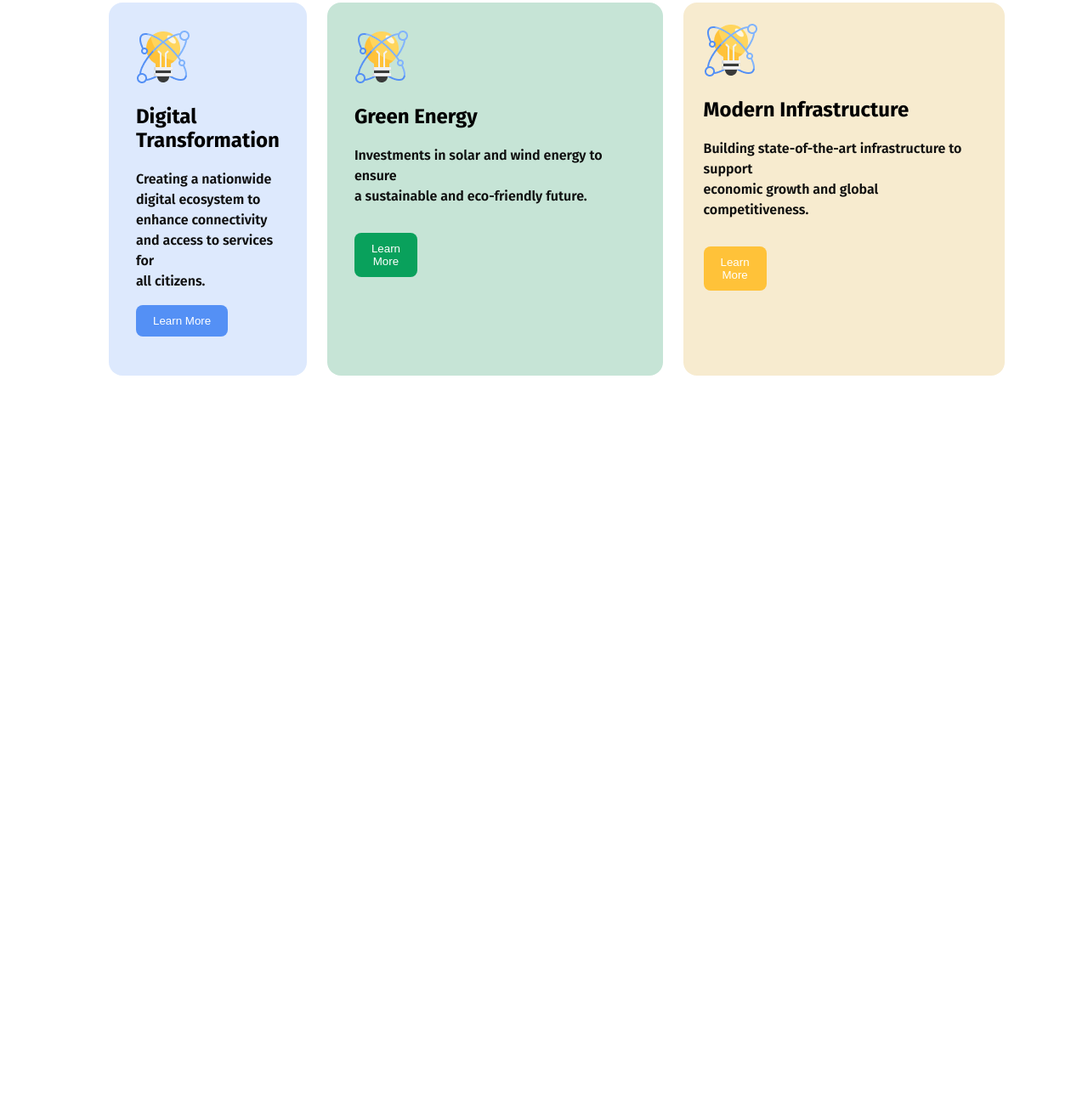
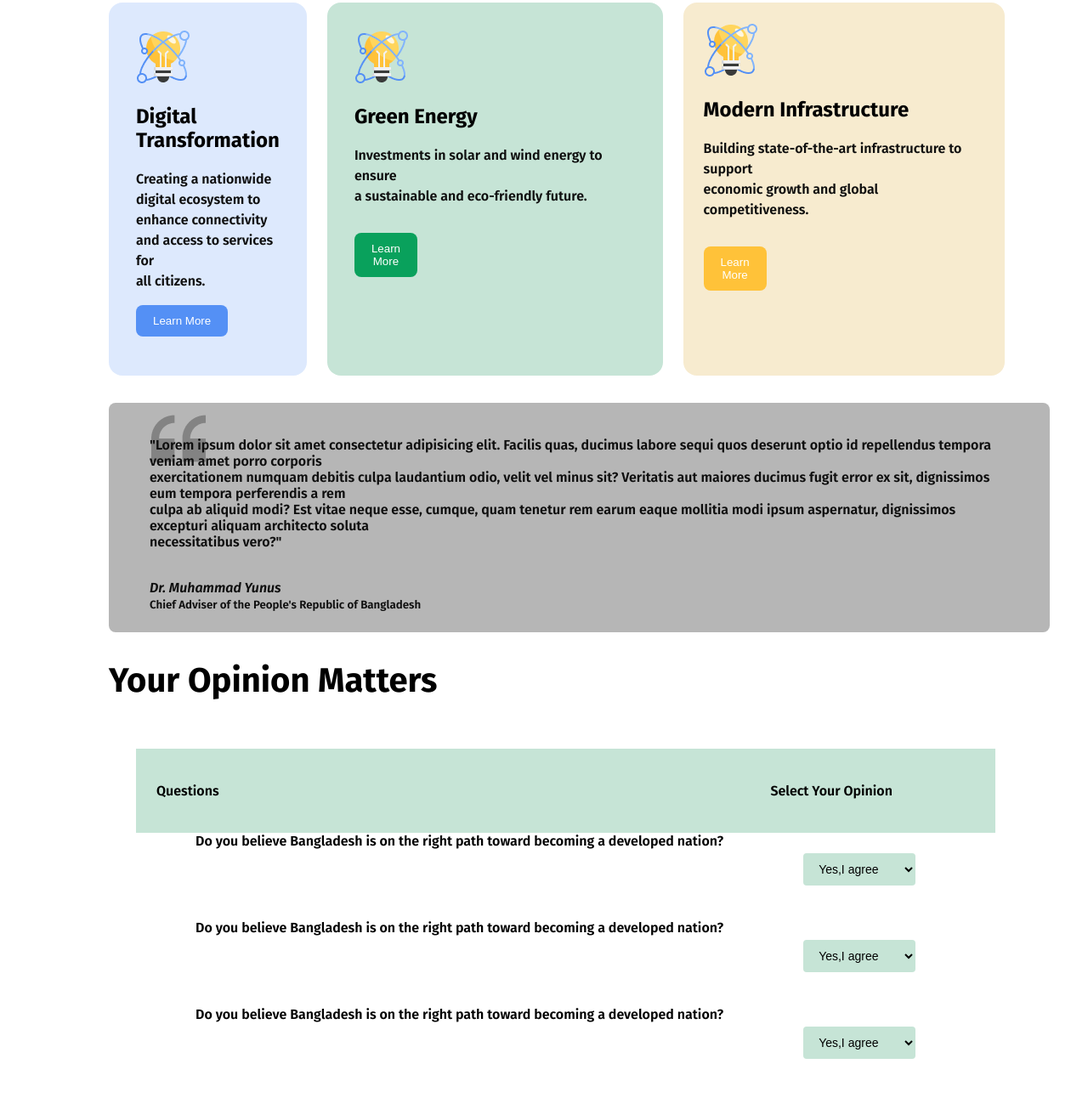
Before and after one commit to Reduani874/WebDev-portfolio, a plain HTML site: page index.html in a window 1280 px wide. Shown: the part 2329-3634 px from the top of the page at 85% size. Before the commit the page ends 2803 px from the top, so only its background shows below. Drawn offline with Linux system fonts and the light colour scheme.

Commit message:
update the code

```diff
--- a/index.html
+++ b/index.html
@@ -93,6 +93,54 @@
 </div>
 
 <div class="batch">
+<p>"Lorem ipsum dolor sit amet consectetur adipisicing elit. Facilis quas, ducimus labore sequi quos deserunt optio id repellendus tempora veniam amet porro corporis <br> exercitationem numquam debitis culpa laudantium odio, velit vel minus sit? Veritatis aut maiores ducimus fugit error ex sit, dignissimos eum tempora perferendis a rem <br> culpa ab aliquid modi? Est vitae neque esse, cumque, quam tenetur rem earum eaque mollitia modi ipsum aspernatur, dignissimos excepturi aliquam architecto soluta <br> necessitatibus vero?"</p> <br>
+<cite>Dr. Muhammad Yunus</cite> <br>
+<small>Chief Adviser of the People's Republic of Bangladesh</small>
+</div>
+<div class="opinion-box">
+     <h2>
+    Your Opinion Matters
+    </h2>
+</div>
+<div class="opinion-docs">
+    <div class="opinion-header">
+        <p>Questions</p>
+        <p>Select Your Opinion</p>
+    </div>
+    <div class="opinion-card">
+        <div class="opinion-text">
+            <p>Do you believe Bangladesh is on the right path toward becoming a developed nation?</p>
+            <div class="cont">
+                <select>
+                <option value="yes">Yes,I agree</option>
+                <option value="neutral">Neutral</option>
+                <option value="no">No,I disagree</option>
+                 </select>
+            </div>
+        </div>
+        <div class="opinion-text">
+            <p>Do you believe Bangladesh is on the right path toward becoming a developed nation?</p>
+            <div class="cont">
+                <select>
+                <option value="yes">Yes,I agree</option>
+                <option value="neutral">Neutral</option>
+                <option value="no">No,I disagree</option>
+                </select>
+           </div>
+        </div>
+        <div class="opinion-text">
+            <p>Do you believe Bangladesh is on the right path toward becoming a developed nation?</p>
+            <div class="cont">
+                <select>
+                <option value="yes">Yes,I agree</option>
+                <option value="neutral">Neutral</option>
+                <option value="no">No,I disagree</option>
+                </select>
+            </div>
+        </div>
+    </div>
+</div>
+<div>
 
 </div>
     </main>
--- a/styles/portfolio.css
+++ b/styles/portfolio.css
@@ -269,3 +269,139 @@ border: #FFC239;
     align-content: left;
     opacity: 1.0;
 }
+
+.batch
+{
+    margin-left: 120px;
+    padding: 24px 48px;
+    align-content: left;
+    opacity: 1.0;
+    border-radius: 8px;
+    border: none;
+    background-image: url("../assets/quote-bg.png");
+    background-repeat: no-repeat;
+    background-position: top left;
+    background: spacing 9px;
+    width: 80%;
+    color: #0E0E0E;
+    background-color: rgba(14, 14, 14, 0.3);
+    background-position-x: 50px;
+    background-position-y: 10px;
+
+}
+
+  .cite {
+    display: block;
+    font-weight: SemiBold;
+    font-size: 20px;
+    line-height: 24px;
+    align-content: left;
+    letter-spacing: 0%;
+    margin-top: 20px;
+    vertical-align: 12px;
+  }
+
+  .small {
+    display: block;
+    font-weight: regular;
+    font-size: 16px;
+    margin-top: 5px;
+    line-height: 24px;
+    letter-spacing: 0%;
+    align-content: left;
+  }
+
+  .opinion
+    {
+        margin-left: 120px;
+        margin-right: 160px;
+        margin-top: 80px;
+        margin-bottom: 24px;
+        align-content: left;
+    }
+    .opinion-card
+    {
+        display: flex;
+        gap: 16px;
+        flex-direction: column;
+    }
+
+    .opinion-box
+    {
+      background-color: #FFFFFF;
+      border-radius: 0px;
+      margin-left: 120px;
+      align-items: top left;
+      padding: 0px 0px 0px 0px;
+      opacity: 1.0;
+      flex-direction: column;
+      width: 80%;
+    }
+
+    .opinion-box h2
+    {
+      text-align: left;
+      font-weight: bold;
+      font-size: 40px;
+      line-height: auto;
+      letter-spacing: 0%;
+      margin-bottom: 24px;
+    }
+    .opinion-header
+    {
+        display: grid;
+        grid-template-columns: 3fr 1fr;
+        align-items: top left;
+        padding: 24px 24px;
+        vertical-align: 24px;
+        background-color: #C6E4D6;
+        opacity: 1.0;
+        border: #0E0E0E;
+        position: inside;
+        flex-direction: column;
+    }
+    .opinion-docs
+    {
+        background-color: #FFFFFF;
+      border-radius: 16px;
+      margin-left: 120px;
+      align-items: top left;
+      padding: 32px 32px 32px 32px;
+      opacity: 1.0;
+      flex-direction: column;
+      width: 80%;
+    }
+    .opinion-text{
+        display: flex;
+        justify-content: space-evenly;
+
+    }
+    .opinion-text p
+    {
+        margin: 0px;
+        font-size: 16px;
+    }
+    .opinion-text select
+    {
+
+        padding: 10px 14px;
+        margin-top: auto;
+        font-size: 14px;
+        border-radius: 4px;
+        opacity: 1.0;
+        background-color: #C6E4D6;
+        border: #0E0E0E;
+        position:inside;
+        align-items: center;
+        font-weight: 1;
+    }
+    .cont
+    {
+        padding: 24px 24px;
+        border-radius: 0px;
+        opacity: 1.0;
+        background-color: #FFFFFF;
+        border: #0E0E0E;
+        position: inside;
+        align-items: top left;
+    }
```
